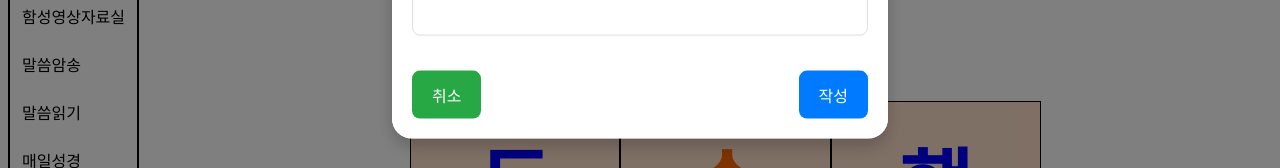
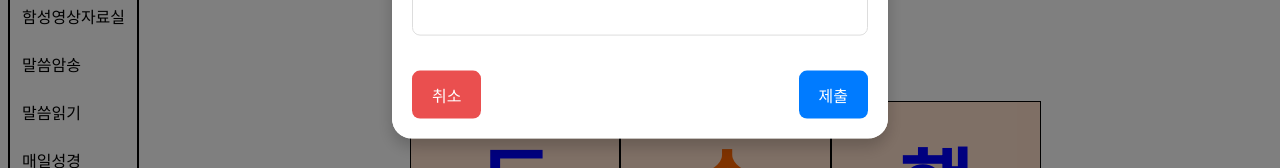
Before and after one commit to Hyunjun-11/church-Fe, a React (Vite) app: page /community/gowith in a window 1280 px wide. Both pictures are taken after a click on the element "글쓰기". Shown: the part 490-658 px from the top of the page. Built offline with nearby package versions, Linux system fonts and the light colour scheme; no server answers; a web font is replaced by a local one.

Commit message:
fix: goWith modify edit

```diff
--- a/src/components/bodyTemp/community/GoWith.jsx
+++ b/src/components/bodyTemp/community/GoWith.jsx
@@ -15,8 +15,8 @@ const GoWith = () => {
   const [isDetailModalOpen, setIsDetailModalOpen] = useState(false); // 상세 모달 상태
   const [selectedBoardId, setSelectedBoardId] = useState(null); // 선택된 게시물 ID
 
-  useEffect(() => {
   const fetchBoardList = async () => {
+    console.log("리렌더");
     try {
       const response = await api.get("board/category?category=GOWITH");
       const sortedList = response.data.data.sort(
@@ -28,6 +28,7 @@ const GoWith = () => {
     }
   };
 
+  useEffect(() => {
     fetchBoardList();
   }, []);
 
@@ -36,6 +37,7 @@ const GoWith = () => {
   };
 
   const closeWriteModal = () => {
+    fetchBoardList(); // 게시물 목록을 다시 가져
     setIsWriteModalOpen(false);
   };
 
@@ -46,6 +48,7 @@ const GoWith = () => {
 
   const closeDetailModal = () => {
     setIsDetailModalOpen(false);
+    fetchBoardList(); // 게시물 목록을 다시 가져
     setSelectedBoardId(null);
   };
 
@@ -168,6 +171,7 @@ const GoWith = () => {
         isOpen={isDetailModalOpen}
         onRequestClose={closeDetailModal}
         boardId={selectedBoardId}
+        onUpdate={fetchBoardList}
       />
     </GoWithContainer>
   );
@@ -194,7 +198,7 @@ const BoardItem = styled.div`
   display: flex;
   gap: 4px;
   flex-direction: column;
-  align-items: center;
+  // align-items: center;
   text-align: center;
   padding: 10px;
   overflow: hidden;
--- a/src/components/modal/GoWithWrite.jsx
+++ b/src/components/modal/GoWithWrite.jsx
@@ -3,6 +3,7 @@ import ReactModal from "react-modal";
 import styled from "styled-components";
 import api from "../../api/api";
 import { useSelector } from "react-redux";
+import { useParams } from "react-router-dom";
 
 ReactModal.setAppElement("#root");
 
@@ -29,6 +30,7 @@ const GoWithWrite = ({ isOpen, onRequestClose, boardId }) => {
           setTitle(title);
           setContent(content);
           setIsEditing(true);
+          console.log(response);
         } catch (error) {
           console.error(error);
         }
@@ -40,12 +42,9 @@ const GoWithWrite = ({ isOpen, onRequestClose, boardId }) => {
     }
   }, [boardId, user]);
 
-  const resetForm = () => {
-    setTitle("");
-    setContent("");
-  };
+  const handleSubmit = async (e) => {
+    e.preventDefault(); // 폼의 기본 제출 동작을 막음
 
-  const handleSubmit = async () => {
     if (title.trim() === "") {
       alert("제목을 입력해주세요.");
       titleRef.current.focus();
@@ -56,15 +55,19 @@ const GoWithWrite = ({ isOpen, onRequestClose, boardId }) => {
       contentRef.current.focus();
       return;
     }
+    console.log(isEditing);
 
+    try {
       if (isEditing) {
         // 수정 모드일 경우 PUT 요청
         await api.put(`board/${boardId}`, {
           title,
           content,
+          author,
           category: "GOWITH",
         });
         alert("게시글이 수정되었습니다.");
+        onRequestClose();
       } else {
         // 새 글 작성 모드일 경우 POST 요청
         await api.post(`board/`, {
@@ -74,6 +77,10 @@ const GoWithWrite = ({ isOpen, onRequestClose, boardId }) => {
         });
         alert("게시글이 작성되었습니다.");
         onRequestClose();
+      }
+    } catch (error) {
+      console.error(error);
+      alert("오류가 발생했습니다. 다시 시도해주세요.");
     }
   };
 
@@ -104,7 +111,7 @@ const GoWithWrite = ({ isOpen, onRequestClose, boardId }) => {
             <Button type="button" onClick={onRequestClose} cancel>
               취소
             </Button>
-            <Button type="submit">작성</Button>
+            <Button type="submit">{isEditing ? "수정" : "제출"}</Button>
           </ButtonContainer>
         </Form>
       </ModalContent>
@@ -206,10 +213,10 @@ const Button = styled.button`
   }
 
   &:first-child {
-    background-color: #28a745;
+    background-color: #ea4f4f;
 
     &:hover {
-      background-color: #218838;
+      background-color: #eb1d1d;
     }
   }
 `;
```
Lines whose indentation alone changed are shown as unchanged.
